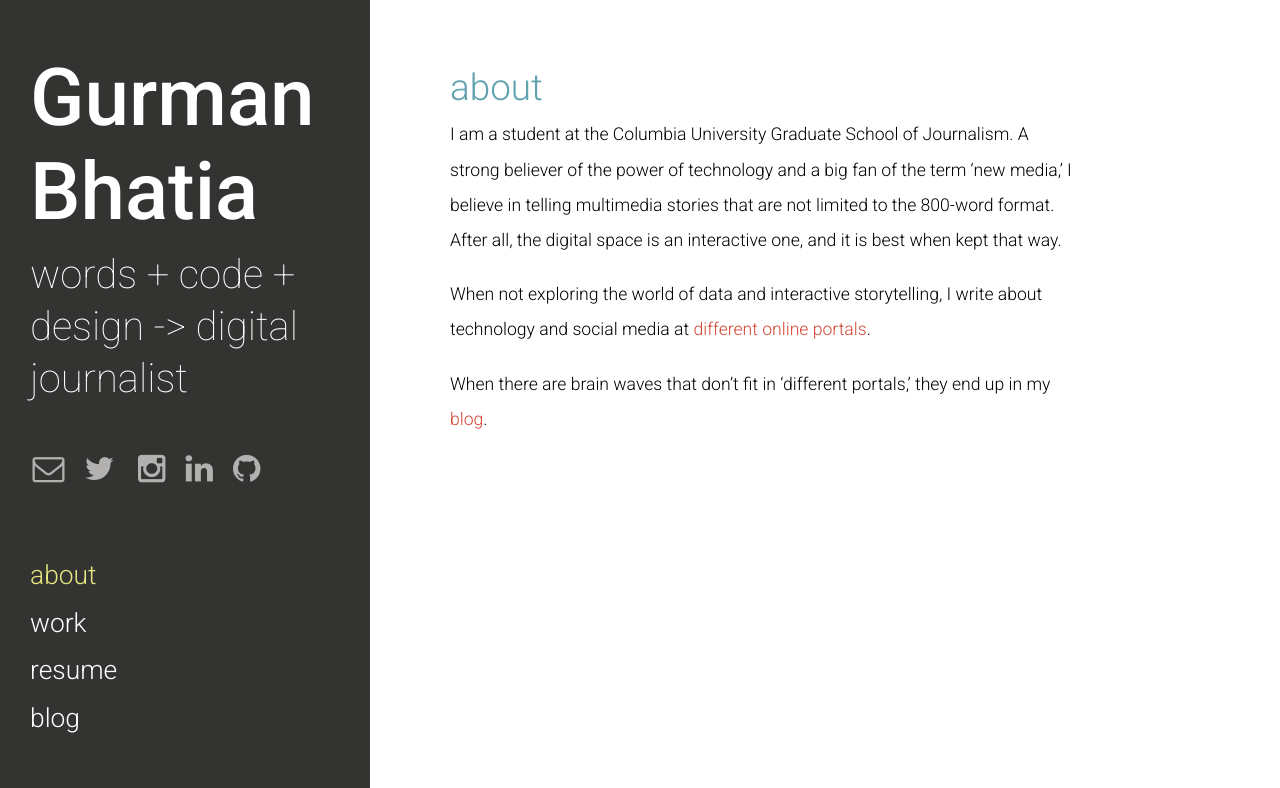
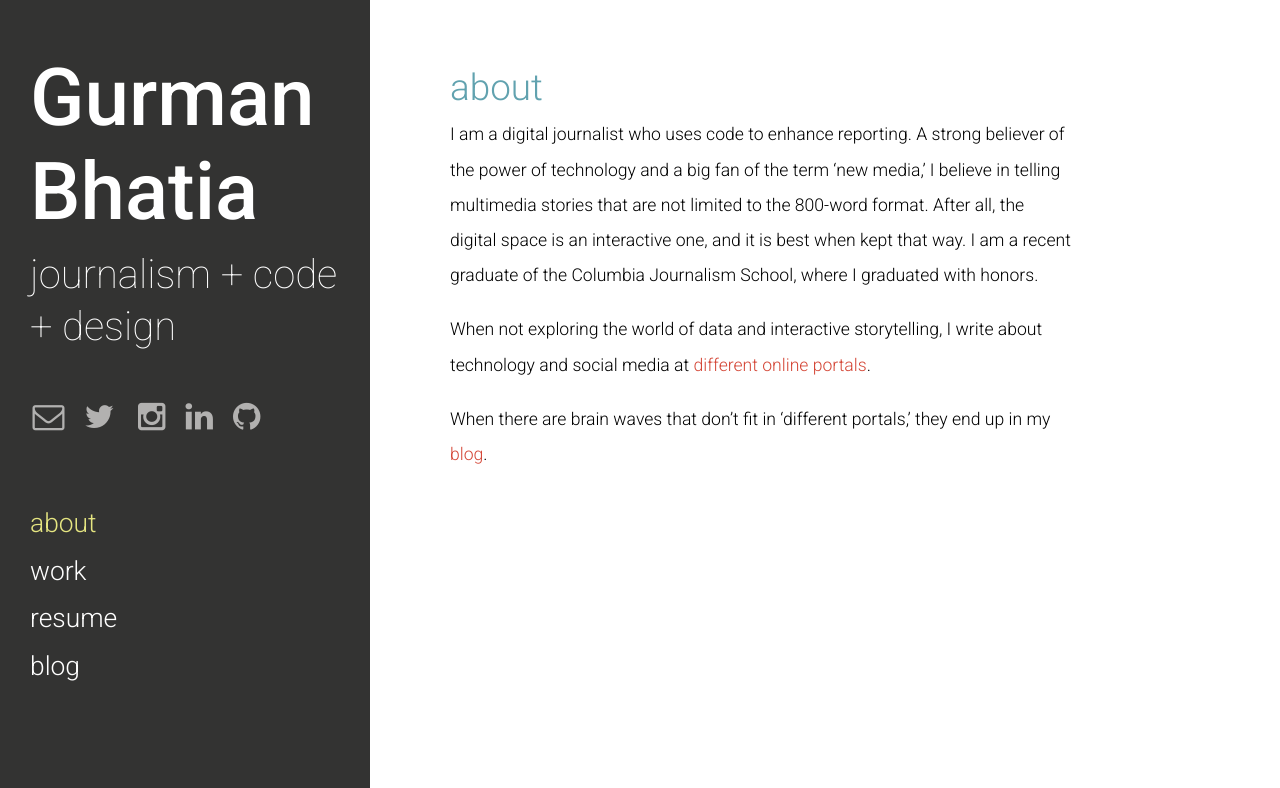
Before and after one commit to nanavatisneha/gurmanbhatia, a plain HTML site: page index.html in a window 1280 px wide. Shown: the top 788 px of the page. Drawn offline with Linux system fonts and the light colour scheme.

Commit message:
made student to recent grad

```diff
--- a/index.html
+++ b/index.html
@@ -5,7 +5,7 @@
 		<meta http-equiv="X-UA-Compatible" content="IE=Edge;chrome=1">
 		<meta name="viewport" content="width=device-width">
 		<title>Gurman Bhatia - Digital Journalist</title>
-		<meta name="description" content="Gurman Bhatia is a digital journalist and a student at the Columbia Graduate School of Journalism.">
+		<meta name="description" content="Gurman Bhatia is a digital journalist and a builder of web things.">
 		<link rel="author" href="https://plus.google.com/+gurmanbhatia"/>
 		<link rel="stylesheet" type = 'text/css' href="http://fonts.googleapis.com/css?family=Roboto:300,500,400,100,800,300italic,400italic">
 		<link href="css/styles.css" rel="stylesheet">
@@ -26,7 +26,7 @@
 			<div id ="mobile-nav" class="mobile">
 				<div id="mobile-logo">
 					<h1>Gurman Bhatia</h1>
-					<h2>words + code + design -> digital journalist </h2>
+					<h2>journalism + code + design </h2>
 				</div>
 				<div id = "hamburger">
 					<i class="fa fa-bars fa-3x"></i>
@@ -41,7 +41,7 @@
 			<div id ="nav">
 				<div id ="nav1" class="desktop">
 					<h1>Gurman Bhatia</h1>
-					<h2>words + code + design -> digital journalist </h2>
+					<h2>journalism + code + design</h2>
 					<div id="social-box">
 						<div class = "ss">
                     	<a href ="mailto:mail@gurmanbhatia.com"><i class="social fa fa-envelope-o fa-2x"></i></a><a href="http://www.twitter.com/gurmanbhatia"><i class="social fa fa-twitter fa-2x"></i></a> <a href ='http://www.instagram.com/gurmanbh'><i class="social fa fa-instagram fa-2x"></i></a><a href="http://www.linkedin.com/in/gurmanbhatia/"><i class="social fa fa-linkedin fa-2x"></i></a><a href="http://www.github.com/gurmanbh/"><i class="social fa fa-github fa-2x"></i></a>
@@ -60,7 +60,7 @@
 				<div id ="about" data-id = "about" class="segment">
 					<h2>about</h2>
 					<div id = "intro-para" class = "para">
-						<p>I am a student at the Columbia University Graduate School of Journalism. A strong believer of the power of technology and a big fan of the term ‘new media,’ I believe in telling multimedia stories that are not limited to the 800-word format. After all, the digital space is an interactive one, and it is best when kept that way.</p></br>
+						<p>I am a digital journalist who uses code to enhance reporting. A strong believer of the power of technology and a big fan of the term ‘new media,’ I believe in telling multimedia stories that are not limited to the 800-word format. After all, the digital space is an interactive one, and it is best when kept that way. I am a recent graduate of the Columbia Journalism School, where I graduated with honors. </p></br>
 
 						<p>When not exploring the world of data and interactive storytelling, I write about technology and social media at <a href='http://gurmanbhatia.contently.com' target='_blank'>different online portals</a>.</p></br>
 
```
